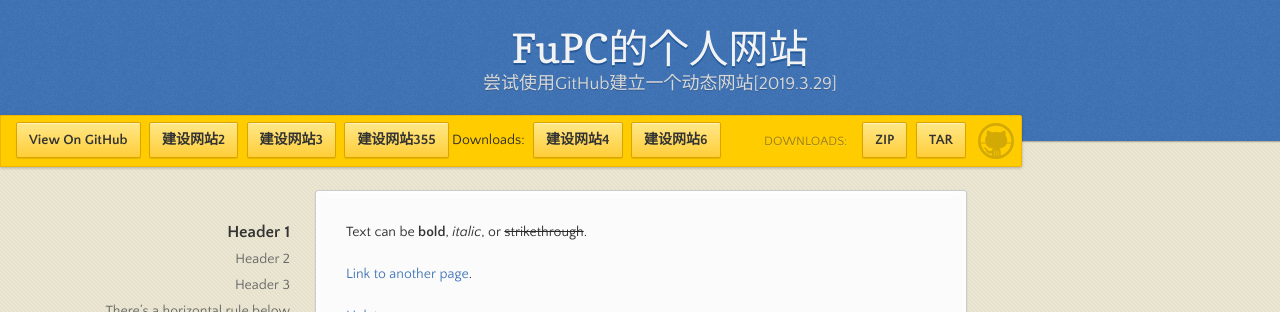
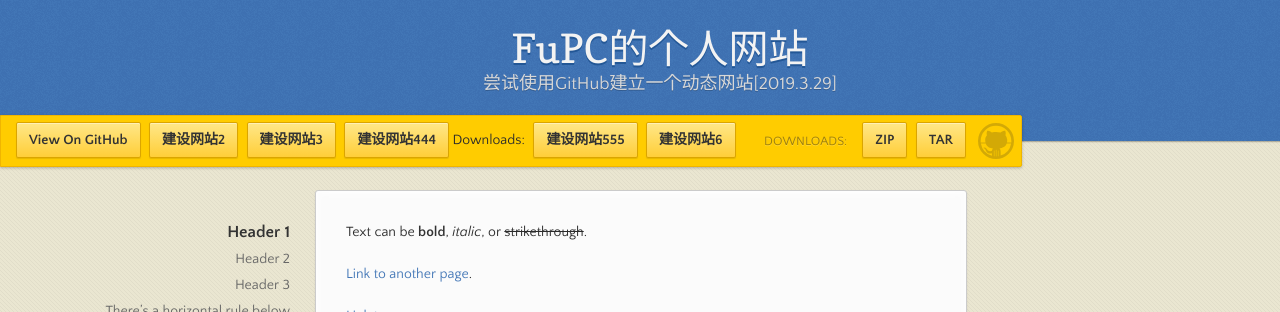
Before and after one commit to bmzk/MyWeb, a Jekyll site: the page built from index.md, in a window 1280 px wide. Shown: the top 312 px of the page. Built offline with Jekyll 4.4.1, drawn with Linux system fonts in a browser that asks for light colours.

Commit message:
Update default.html

```diff
--- a/_layouts/default.html
+++ b/_layouts/default.html
@@ -27,9 +27,9 @@
         <li><a href="{{ site.github.repository_url }}" class="button"><strong>View On GitHub</strong></a></li>
 		<li><a href="http://www.runoob.com/" class="button" >建设网站2</a></li>
 		<li><a href="http://www.runoob.com/" class="button" >建设网站3</a></li>
-		<li><a href="http://www.runoob.com/" class="button" >建设网站355</a></li>
+		<li><a href="http://www.runoob.com/" class="button" >建设网站444</a></li>
 		<span>Downloads:</span>
-		<li><a href="http://www.runoob.com/" class="button" >建设网站4</a></li>
+		<li><a href="http://www.runoob.com/" class="button" >建设网站555</a></li>
 		<li><a href="http://www.runoob.com/" class="button" >建设网站6</a></li>
 		</ul>
         {% if site.show_downloads %}
```
